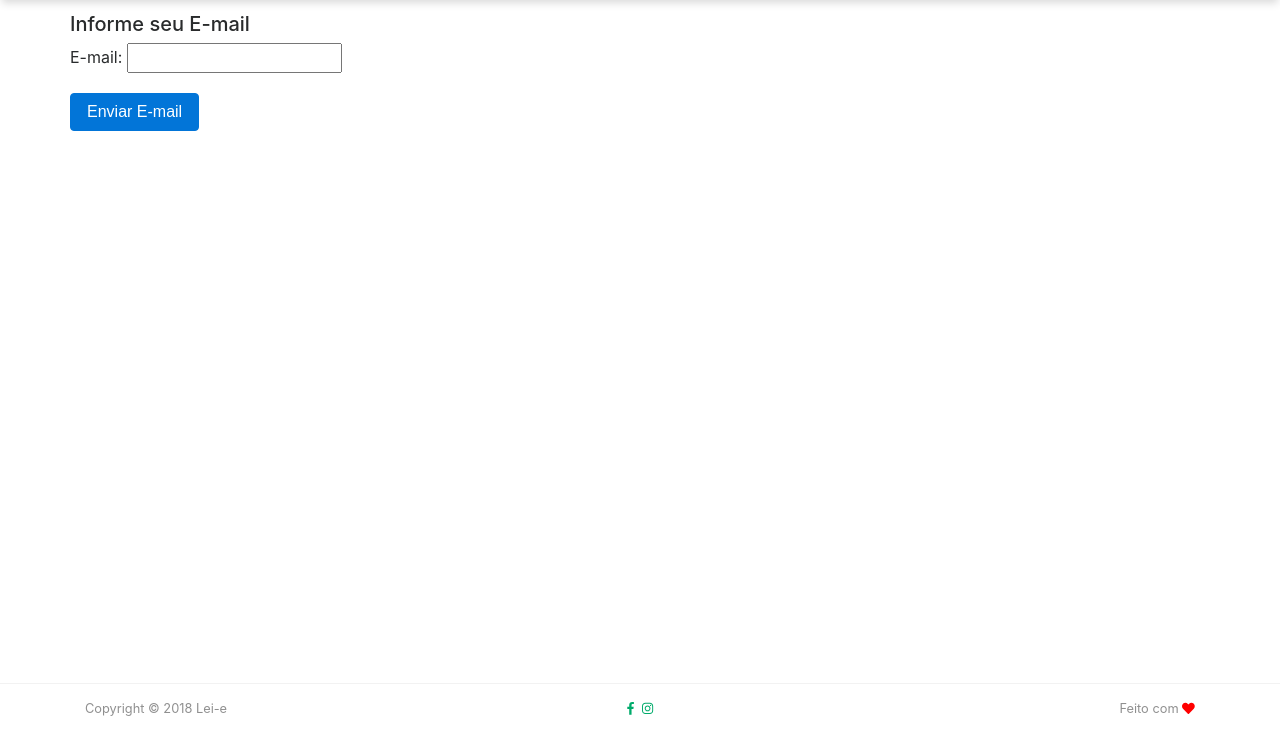
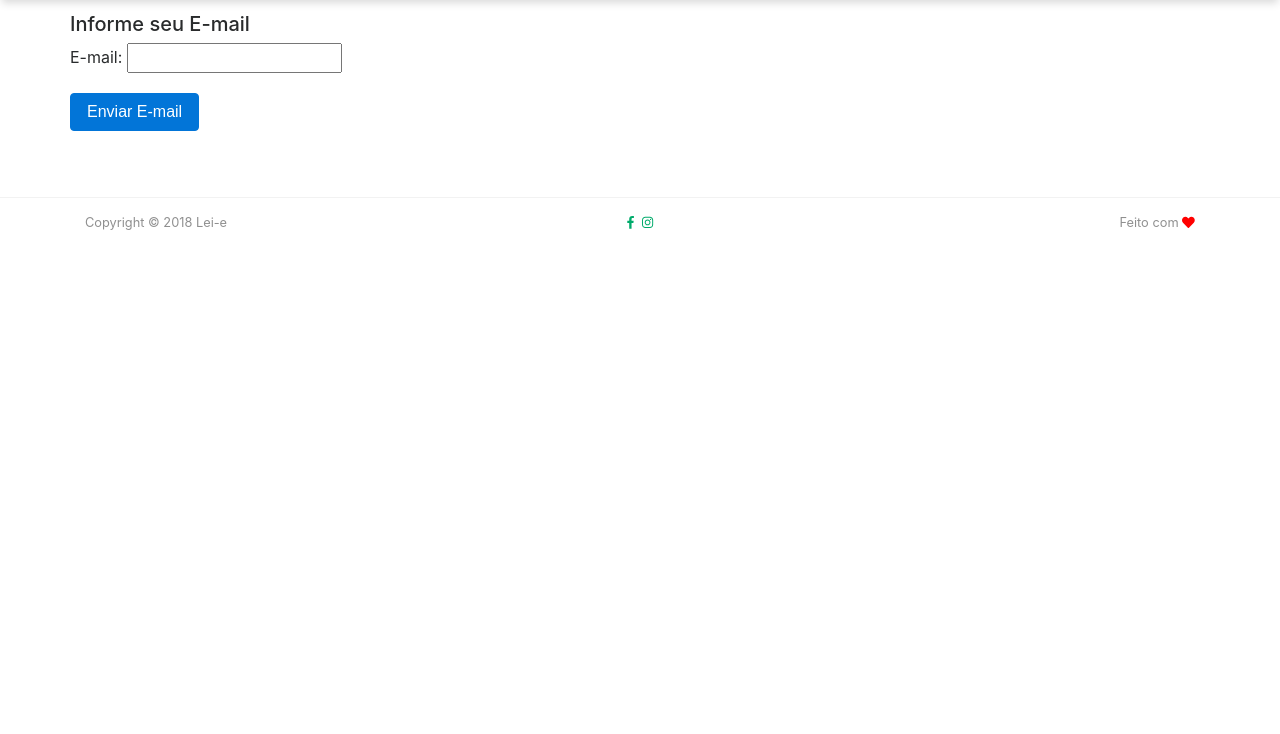
Before and after one commit to mr2236/read, a Django app: page /conta/nova-senha/ in a window 1280 px wide. Shown: the part 67-801 px from the top of the page. After the commit the page ends 297 px from the top, so only its background shows below. Run offline with Django 3.2, Linux system fonts and the light colour scheme; parts of the project's set-up code (start-up, migrations or seed data) failed here and were passed over; some libraries are stand-ins or nearby versions.

Commit message:
footer and article created asc

```diff
--- a/medium/core/static/css/style.css
+++ b/medium/core/static/css/style.css
@@ -1,6 +1,6 @@
 .footer {
-    position: absolute;
+    /*position: absolute;
     bottom: 0;
     width: 100%;
-    height: 50px;
+    height: 50px;*/
 }
--- a/medium/leis/views.py
+++ b/medium/leis/views.py
@@ -47,7 +47,7 @@ def details(request, pk):
     ).annotate(
         votos=(F('marcacaoLei__votos'))
     )
-    )
+    ).order_by('created_at')
 
 
     context = {
--- a/medium/settings.py
+++ b/medium/settings.py
@@ -25,7 +25,7 @@ BASE_DIR = os.path.dirname(os.path.dirname(os.path.abspath(__file__)))
 SECRET_KEY = config('SECRET_KEY')
 DEBUG = config('DEBUG', default=False, cast=bool)
 
-ALLOWED_HOSTS = ['leie.herokuapp.com']
+ALLOWED_HOSTS = ['leie.herokuapp.com', '127.0.0.1']
 
 
 # Application definition
```
